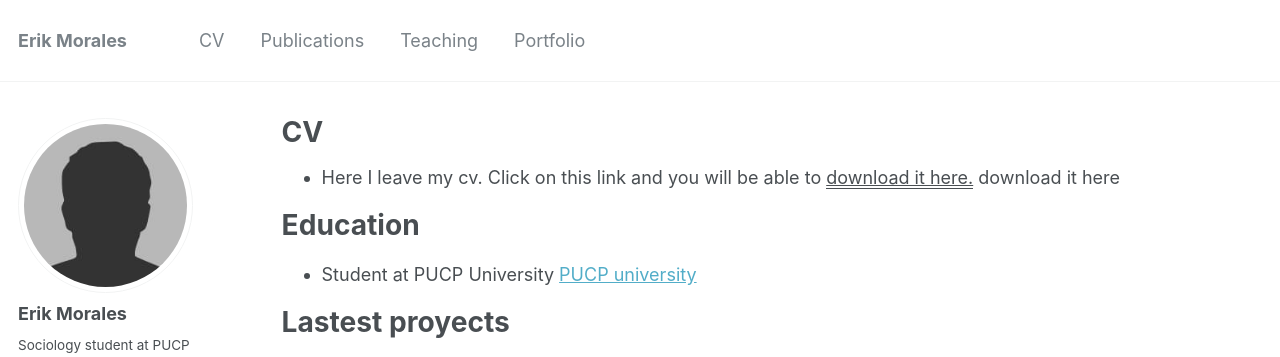
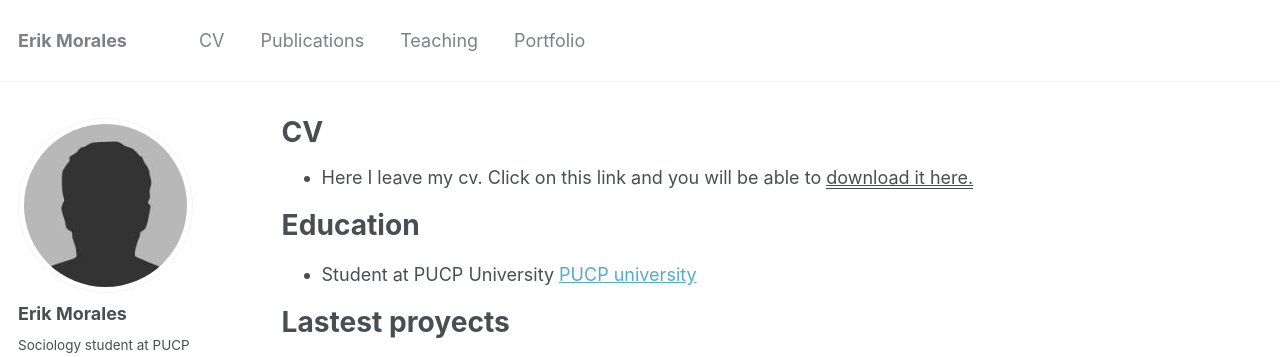
Before and after one commit to HaloReach2552/Brando.fold.github.io, a Jekyll site: the page built from _pages/cv.md, in a window 1280 px wide and 949 px high. Shown: the top 357 px of the window. Built offline with Jekyll 4.4.1, drawn with Linux system fonts in a browser that asks for light colours.

Commit message:
Update cv.md

```diff
--- a/_pages/cv.md
+++ b/_pages/cv.md
@@ -10,7 +10,7 @@ redirect_from:
 {% include base_path %}
 
 
-* Here I leave my cv. Click on this link and you will be able to <u><a href="https://github.com/HaloReach2552/Brando.fold.github.io/blob/main/files/ERIK_CV.pdf">download it here.</a></u> download it here
+* Here I leave my cv. Click on this link and you will be able to <u><a href="https://github.com/HaloReach2552/Brando.fold.github.io/blob/main/files/ERIK_CV.pdf">download it here.</a></u>
 
 Education
 ======
```
